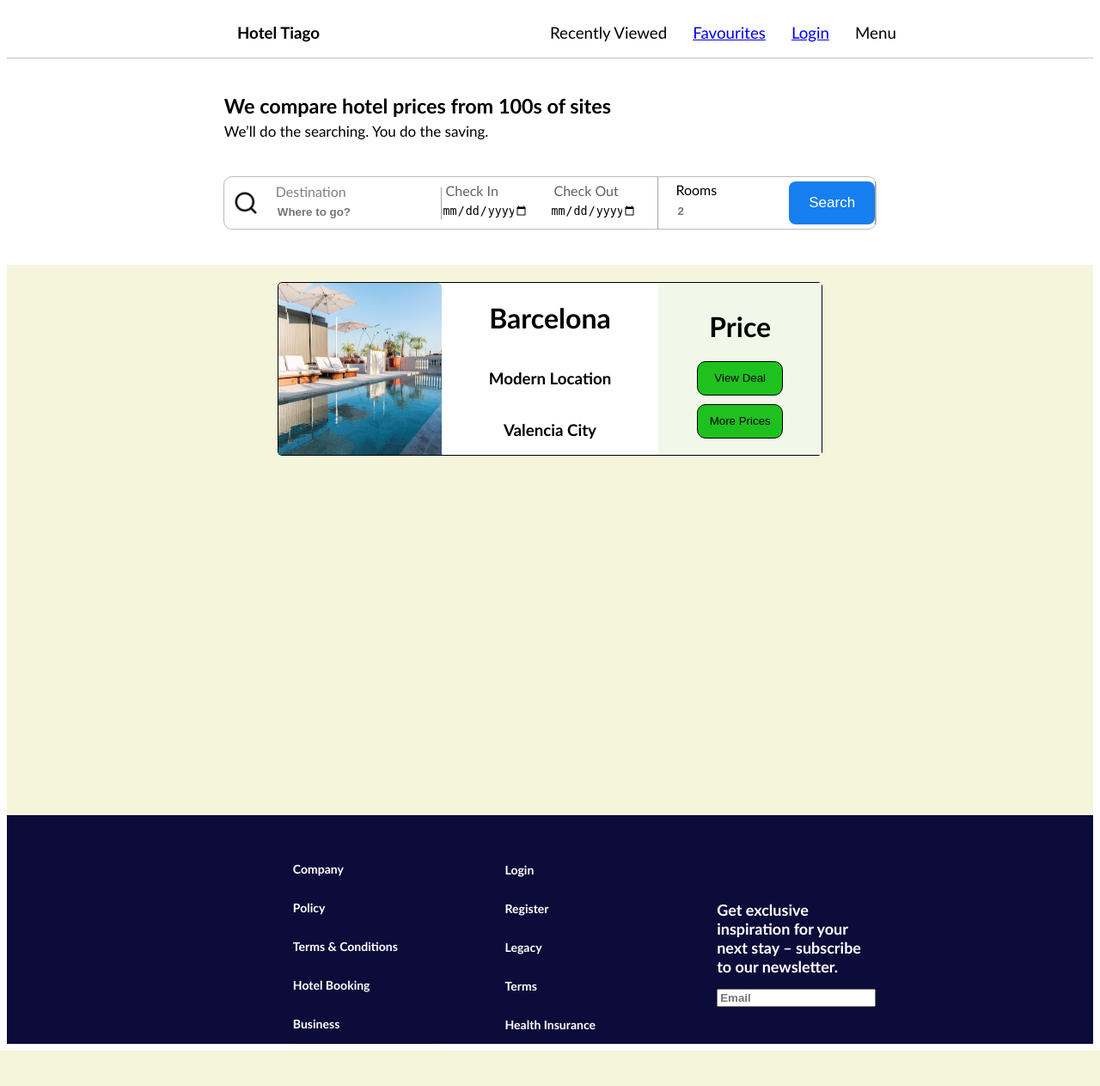
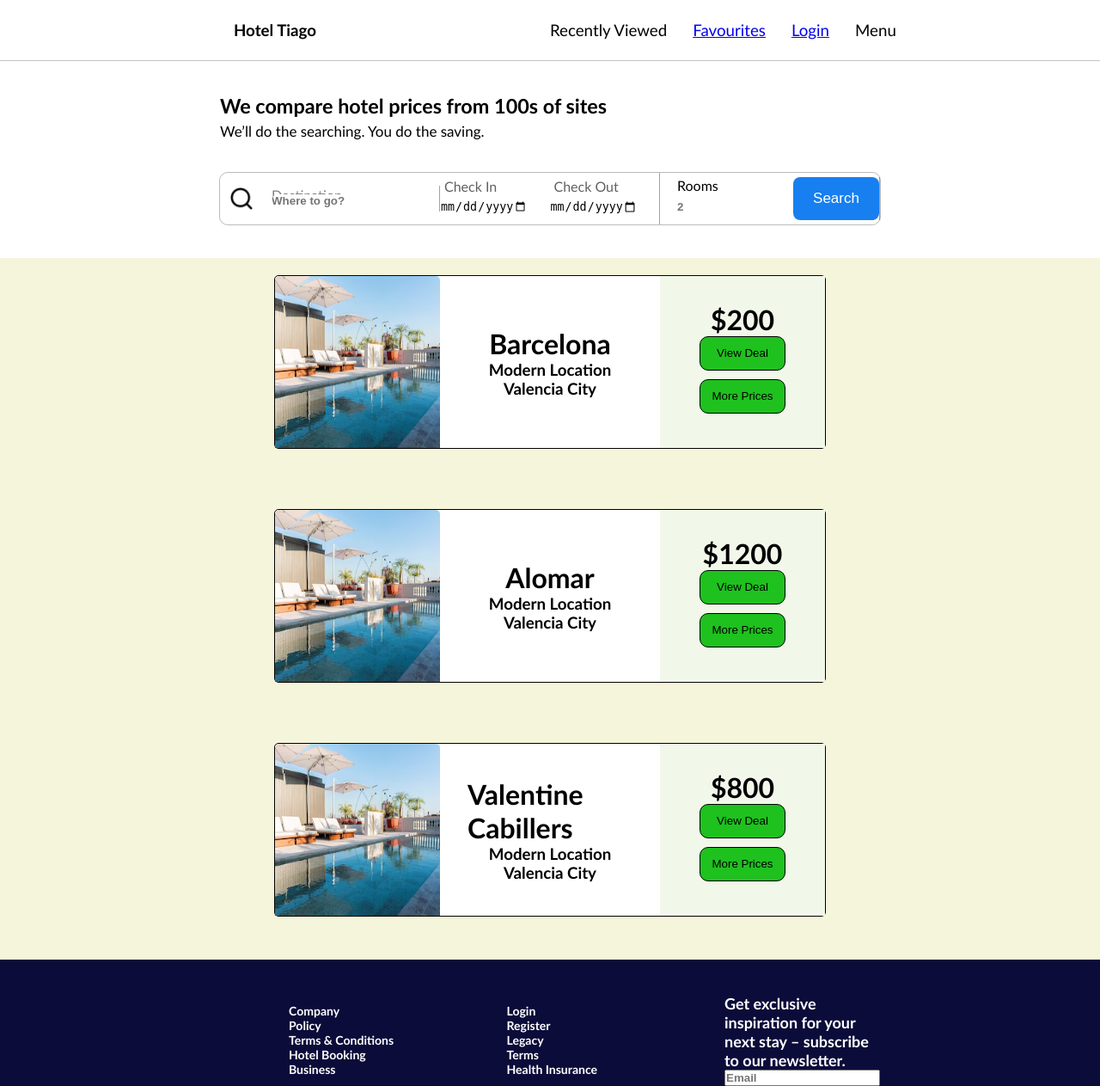
Before and after one commit to KURRI173/Information-Systems, a Flask app: page /destination in a window 1280 px wide. Shown: the whole page at 86% size. Before the commit the page ends 1222 px from the top, so only its background shows below. Run offline with Flask 3, Linux system fonts and the light colour scheme.

Commit message:
destinationstyling

```diff
--- a/static/css/index.css
+++ b/static/css/index.css
@@ -1,6 +1,12 @@
 body
 {
   font-family: 'Gill Sans', 'Gill Sans MT', Calibri, 'Trebuchet MS', sans-serif;
+
+}
+*
+{
+  margin: 0;
+  padding:0;
 
 }
 header
@@ -27,6 +33,7 @@ nav
   justify-content: flex-start;
   align-items: center;
   width: 50%;
+  height: 70px;
 }
 nav h3
 {
@@ -294,7 +301,7 @@ footer
   align-items: center;
   width: 100%;
   background-color: rgb(12, 12, 58);
-
+  margin-top: 0px;
   color: white;
 }
 footer .footersection
--- a/templates/destinationpage.html
+++ b/templates/destinationpage.html
@@ -19,7 +19,7 @@
  height: 200px;
  background-color: white;
  margin-top: 20px;
-
+margin-bottom: 50px;
 }
 .sectiondestination img
 {
@@ -81,7 +81,33 @@ main
             <h3>Valencia City</h3>
          </div>
          <div class="textsection2">
-            <h1>Price</h1>
+            <h1>$200</h1>
+            <button>View Deal</button>
+            <button>More Prices</button>
+         </div>
+     </div>
+     <div class="sectiondestination">
+        <img src="static/Assets/panel1image1.avif"/>
+         <div class="textsection1">
+            <h1>Alomar</h1>
+            <h3>Modern Location</h3>
+            <h3>Valencia City</h3>
+         </div>
+         <div class="textsection2">
+            <h1>$1200</h1>
+            <button>View Deal</button>
+            <button>More Prices</button>
+         </div>
+     </div>
+     <div class="sectiondestination">
+        <img src="static/Assets/panel1image1.avif"/>
+         <div class="textsection1">
+            <h1>Valentine Cabillers</h1>
+            <h3>Modern Location</h3>
+            <h3>Valencia City</h3>
+         </div>
+         <div class="textsection2">
+            <h1>$800</h1>
             <button>View Deal</button>
             <button>More Prices</button>
          </div>
```
